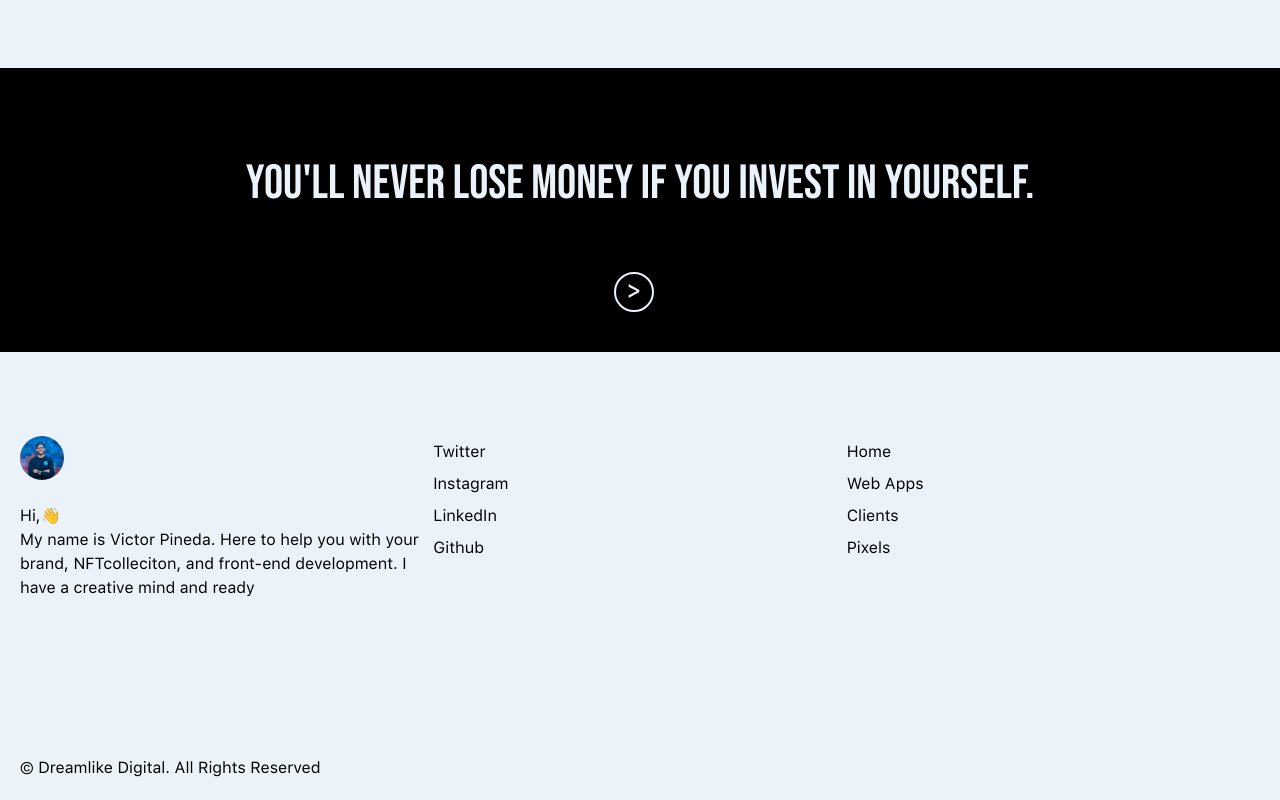
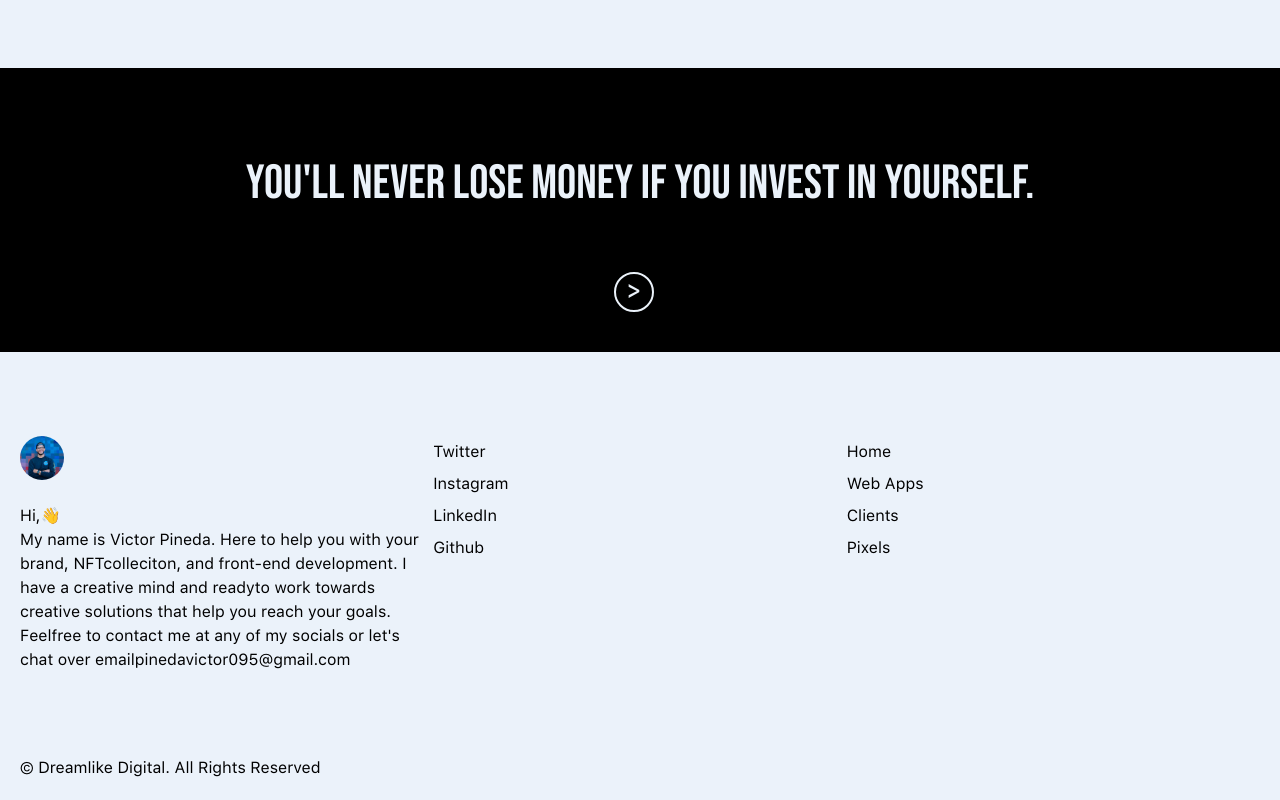
Before and after one commit to PinedaVictor/a-la-mode, a React (Vite) app: page / in a window 1280 px wide. Shown: the part 4631-5431 px from the top of the page. Built offline with nearby package versions, Linux system fonts and the light colour scheme.

Commit message:
Fixed footer pitch bug

```diff
--- a/src/components/footer/Footer.tsx
+++ b/src/components/footer/Footer.tsx
@@ -7,8 +7,8 @@ import { ExternalLink } from "../utils";
 export const Footer: React.FC = () => {
   const pitch =
     "My name is Victor Pineda. Here to help you with your brand, NFT" +
-    "colleciton, and front-end development. I have a creative mind and ready";
-  "to work towards creative solutions that help you reach your goals. Feel" +
+    "colleciton, and front-end development. I have a creative mind and ready" +
+    "to work towards creative solutions that help you reach your goals. Feel" +
     "free to contact me at any of my socials or let's chat over email" +
     "pinedavictor095@gmail.com";
 
```
